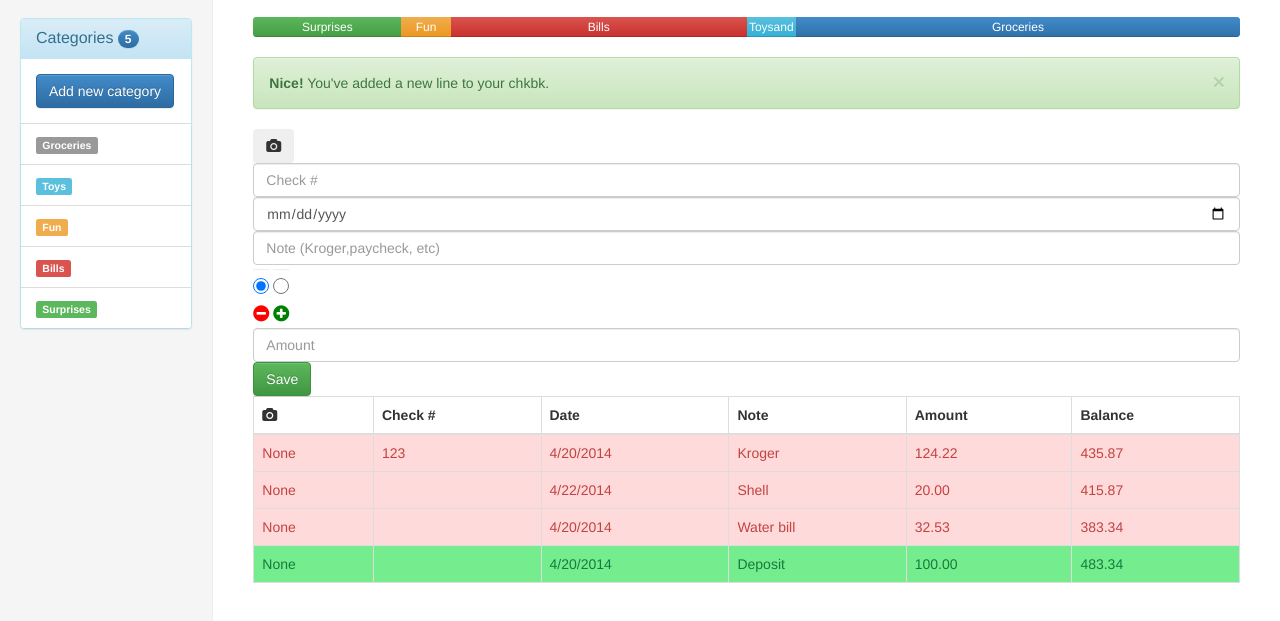
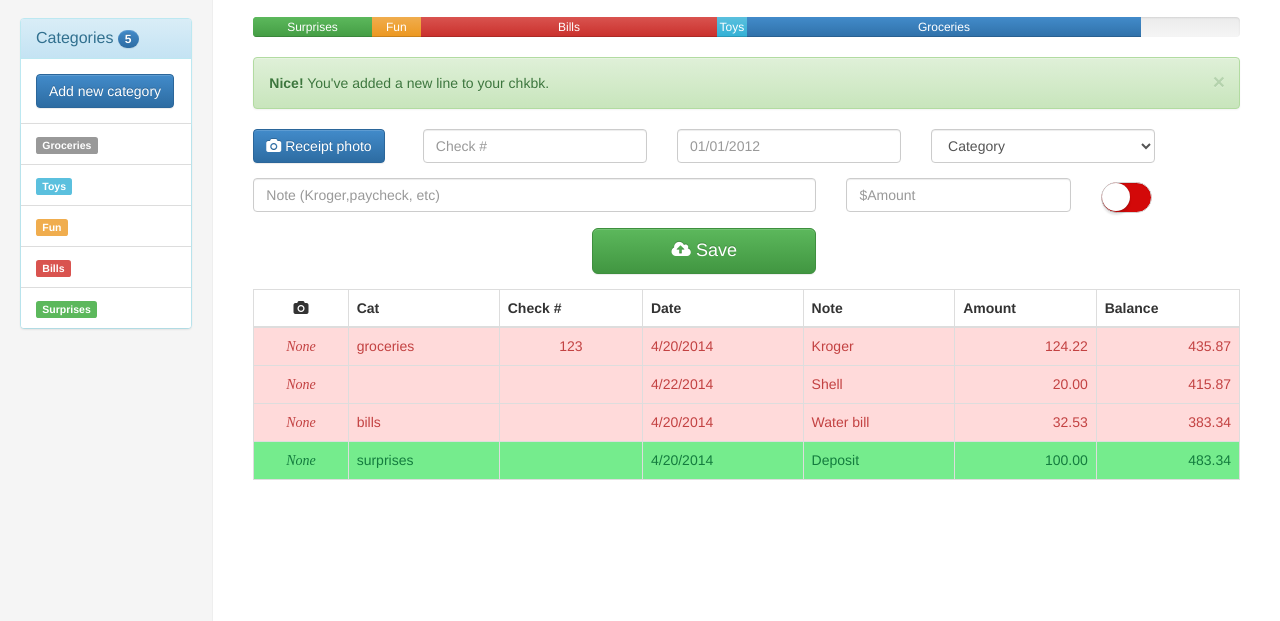
Before and after one commit to sesamechicken/chkbk-vue, a website: page index.html in a window 1280 px wide. Shown: the part 53-674 px from the top of the page. Drawn offline with nearby package versions, Linux system fonts and the light colour scheme.

Commit message:
Layout is very close. Working copy

```diff
--- a/css/app.css
+++ b/css/app.css
@@ -12,7 +12,7 @@
     background-color: #FFDADA;
     color: #C34242;
 }
-
+.img-link{font-style: italic; font-family: serif;}
 
 /*
  * Base structure
@@ -92,21 +92,78 @@ body {
 }
 
 
-/*
- * Placeholder dashboard ideas
- */
 
-.placeholders {
-  margin-bottom: 30px;
-  text-align: center;
+
+/* for toggle switch */
+input#toggle {
+display: block;
+position: relative;
+/* box-shadow: inset 0 0 0px 1px #d5d5d5; */
+border-width: 1.5px;
+border-style: solid;
+border-color: #d5d5d5;
+box-sizing: border-box;
+text-indent: -5000px;
+height: 31px;
+width: 51px;
+border-radius: 15.5px;
+-webkit-appearance: none;
+background-color: rgb(211, 9, 9);
 }
-.placeholders h4 {
-  margin-bottom: 0;
+
+input#toggle:checked {
+border-color: rgba(76,217,100,1);
+-webkit-transition: .25s cubic-bezier(0.77, 0, 0.175, 1);
 }
-.placeholder {
-  margin-bottom: 20px;
+
+/* background OFF */
+
+input#toggle:before {
+content: "$";
+position: absolute;
+display: block;
+height: 29px;
+width: 28px;
+border-radius: 14px;
+top: 0px;
+left: 0px;
+background: rgba(19,191,17,0);
+box-sizing: border-box;
+-webkit-transition: .25s cubic-bezier(0.77, 0, 0.175, 1);
 }
-.placeholder img {
-  display: inline-block;
-  border-radius: 50%;
+
+/* button OFF */
+
+input#toggle:after {
+content: "";
+position: absolute;
+display: block;
+height: 28px;
+width: 28px;
+top: 0px;
+left: 0px;
+border-radius: 14px;
+background: white;
+box-shadow: 0 0px 1px rgba(0,0,0,.4), 0 4px 2px rgba(0,0,0,.1);
+-webkit-transition: .2s cubic-bezier(0.77, 0, 0.175, 1);
 }
+
+/* background ON */
+
+input#toggle:checked:before {
+width: 48px;
+background: rgb(76,217,100); /* Old browsers */
+background: -moz-linear-gradient(top,  rgba(76,217,100,1) 0%, rgba(73,211,97,1) 100%); /* FF3.6+ */
+background: -webkit-gradient(linear, left top, left bottom, color-stop(0%,rgba(76,217,100,1)), color-stop(100%,rgba(73,211,97,1))); /* Chrome,Safari4+ */
+background: -webkit-linear-gradient(top,  rgba(76,217,100,1) 0%,rgba(73,211,97,1) 100%); /* Chrome10+,Safari5.1+ */
+background: -o-linear-gradient(top,  rgba(76,217,100,1) 0%,rgba(73,211,97,1) 100%); /* Opera 11.10+ */
+background: -ms-linear-gradient(top,  rgba(76,217,100,1) 0%,rgba(73,211,97,1) 100%); /* IE10+ */
+background: linear-gradient(to bottom,  rgba(76,217,100,1) 0%,rgba(73,211,97,1) 100%); /* W3C */
+filter: progid:DXImageTransform.Microsoft.gradient( startColorstr='#4cd964', endColorstr='#49d361',GradientType=0 ); /* IE6-9 */
+}
+
+/* button ON */
+
+input#toggle:checked:after {
+left: 20.25px;
+}
--- a/index.html
+++ b/index.html
@@ -76,16 +76,12 @@
 </div>
 
 
-
-
-
-
 <div class="main col-sm-9 col-sm-offset-3 col-md-10 col-md-offset-2" id="chkbk-app">
 
 
 <!-- Show github-style what percentages of types of transactions -->
 <div class="progress">
-  <div class="progress-bar progress-bar-success" style="width: 15%">
+  <div class="progress-bar progress-bar-success" style="width: 12%">
 		<span >Surprises</span>
   </div>
   <div class="progress-bar progress-bar-warning" style="width: 5%">
@@ -94,12 +90,13 @@
   <div class="progress-bar progress-bar-danger" style="width: 30%">
 		<span >Bills</span>
   </div>
-  <div class="progress-bar progress-bar-info" style="width: 5%">
-    <span>Toysand alonger title</span>
+  <div class="progress-bar progress-bar-info" style="width: 3%">
+		<span>Toys</span>
   </div>
-  <div class="progress-bar progress-bar-default" style="width: 45%">
+  <div class="progress-bar progress-bar-default" style="width: 40%">
 		<span>Groceries</span>
   </div>
+
 </div>
 <!-- END github-style what percentages of types of transactions -->
 
@@ -109,20 +106,54 @@
   <strong>Nice!</strong> You've added a new line to your chkbk.
 </div>
 
+
 <form onsubmit="return false">
-    <button class="btn"><i class="fa fa-camera"></i></button>
-    <input type="number" v-model="chkbk_id" placeholder="Check #" class="form-control">
-    <input type="date" v-model="chkbk_date" class="form-control">
+
+	<div class="row form-group">
+		<div class="col-xs-2 col-sm-2 col-md-2">
+			<button class="btn btn-primary"><i class="fa fa-camera"></i> <span class="hidden-xs hidden-sm">Receipt photo</span></button>
+		</div>
+		<div class="col-xs-3 col-sm-3 col-md-3">
+			<input type="text" v-model="chkbk_id" placeholder="Check #" class="form-control">
+		</div>
+		<div class="col-xs-3 col-sm-3 col-md-3">
+			<input type="text" v-model="chkbk_date" class="form-control" placeholder="01/01/2012">
+		</div>
+		<div class="col-xs-4 col-sm-4 col-md-3">
+			<select class="form-control">
+				<option>Category</option>
+				<option>something</option>
+				<option>else</option>
+			</select>
+		</div>
+	</div>
+
+
+	<div class="row form-group">
+		<div class="col-xs-5 col-sm-6 col-md-7">
 			<input type="text" v-model="chkbk_note" placeholder="Note (Kroger,paycheck, etc)" class="form-control">
-    <label><input type="radio" value="0" v-model="chkbk_type" class="form-control" checked> <i class="fa fa-minus-circle fa-lg debit"></i></label> <label> <input type="radio" value="1" v-model="chkbk_type" class="form-control"> <i class="fa fa-plus-circle fa-lg deposit"></i></label>
-    <input type="text" placeholder="Amount" v-model="chkbk_amount" class="form-control">
-    <button v-on="click: saveEntry" class="btn btn-success">Save</button>
+		</div>
+		<div class="col-xs-4 col-sm-4 col-md-3">
+			<input type="text" placeholder="$Amount" v-model="chkbk_amount" class="form-control">
+		</div>
+		<div class="col-xs-1 col-sm-1 col-md-2">
+			<input type="checkbox" id="toggle" value="1" v-model="chkbk_type" class="form-control">
+		</div>
+	</div>
+
+	<div class="row form-group">
+		<div class="col-xs-12 col-sm-6 col-sm-offset-3 col-md-3 col-md-offset-4">
+			<button v-on="click: saveEntry" class="btn btn-block btn-success btn-lg"><i class="fa fa-cloud-upload"></i> Save</button>
+		</div>
+	</div>
+
 </form>
 
-<table id="chkbk-tbl" class="table table-hover table-bordered">
+<table id="chkbk-tbl" class="table table-hover table-bordered table-responsive">
 	<thead>
 		<tr>
-            <th><i class="fa fa-camera"></i></th>
+			<th class="text-center hidden-xs"><i class="fa fa-camera"></i></th>
+			<th class="hidden-xs">Cat</th>
 			<th class="hidden-xs">Check #</th>
 			<th>Date</th>
 			<th>Note</th>
@@ -133,12 +164,13 @@
 	<tbody>
 
 	<tr v-repeat="records" class="{{type == 1 ? 'deposit-row' : 'debit-row'}}">
-        <td>{{image ? 'img_link' : 'None'}}</td>
-        <td class="hidden-xs">{{check_id}}</td>
+		<td class="text-center hidden-xs"><span class="img-link">{{image ? 'img_link' : 'None'}}</span></td>
+		<td class="hidden-xs"><span v-class="">{{category}}</span></td>
+		<td class="hidden-xs text-center">{{check_id}}</td>
 		<td>{{date}}</td>
 		<td>{{note}}</td>
-        <td class="right">{{amount | makeFloat}}</td>
-        <td>{{balance | makeFloat}}</td>
+		<td class="text-right">{{amount | makeFloat}}</td>
+		<td class="text-right">{{balance | makeFloat}}</td>
 	</tr>
 
 	</tbody>
--- a/js/app.js
+++ b/js/app.js
@@ -15,10 +15,10 @@ var chkbk = new Vue({
     data: {
         msg: 'Hello, foo',
         records: [
-            { check_id: 123, image: '', date: '4/20/2014', note: 'Kroger', type: 0, amount: 124.22, balance: 435.87 },
-            { check_id: null, image: '', date: '4/22/2014', note: 'Shell', type: 0, amount: 20.00, balance: 415.87 },
-            { check_id: null, image: '', date: '4/20/2014', note: 'Water bill', type: 0, amount: 32.53, balance: 383.34 },
-            { check_id: null, image: '', date: '4/20/2014', note: 'Deposit', type: 1, amount: 100.00, balance: 483.34 }
+            { check_id: 123, image: '', category: 'groceries', date: '4/20/2014', note: 'Kroger', type: 0, amount: 124.22, balance: 435.87 },
+            { check_id: null, image: '', category: '', date: '4/22/2014', note: 'Shell', type: 0, amount: 20.00, balance: 415.87 },
+            { check_id: null, image: '', category: 'bills', date: '4/20/2014', note: 'Water bill', type: 0, amount: 32.53, balance: 383.34 },
+            { check_id: null, image: '', category: 'surprises', date: '4/20/2014', note: 'Deposit', type: 1, amount: 100.00, balance: 483.34 }
         ]
     },
     methods: {
```
Also changed, not shown: Gruntfile.js (added, +42 -0 lines), package.json (added, +11 -0 lines). Lines whose indentation alone changed are shown as unchanged.
